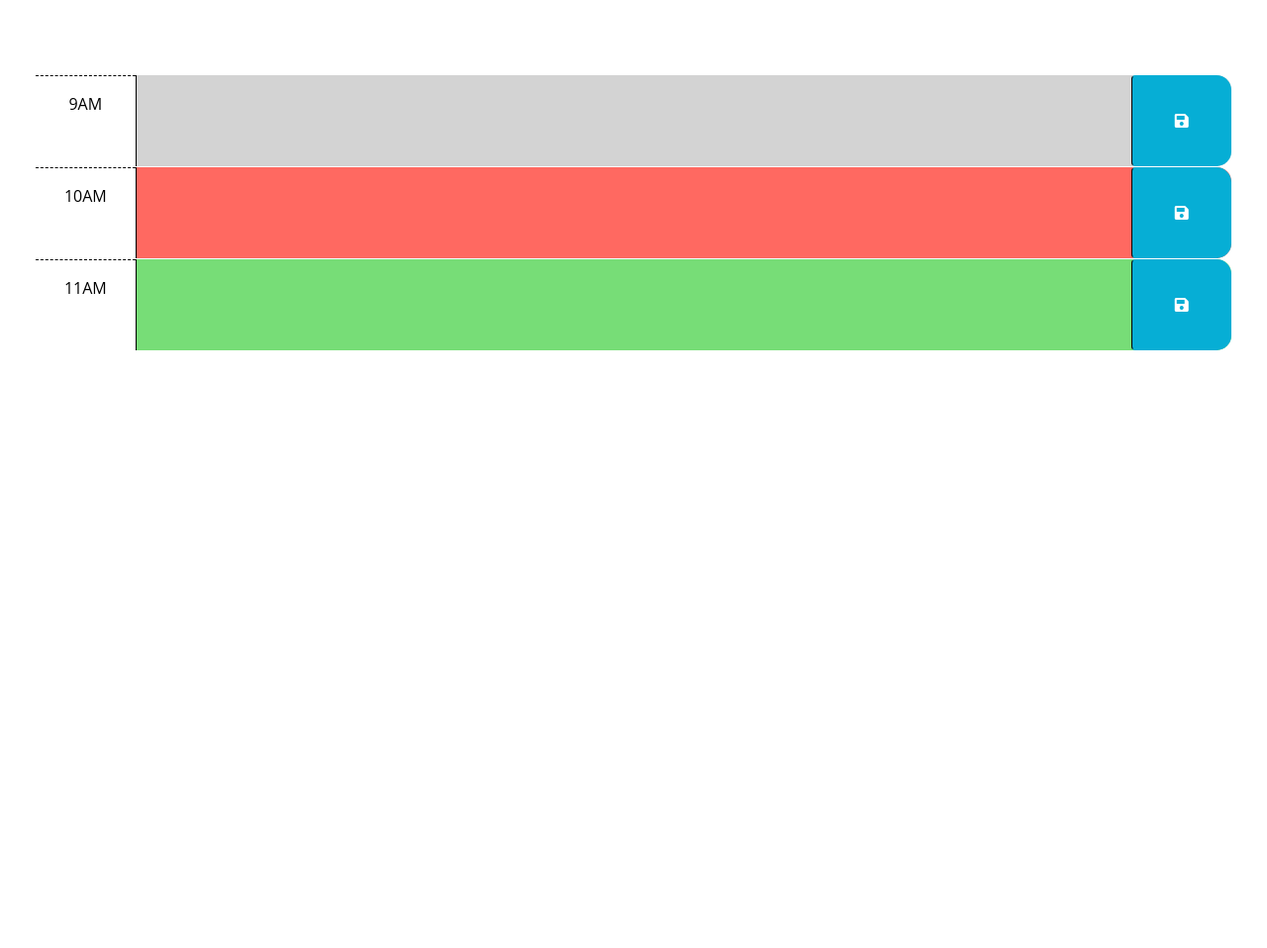
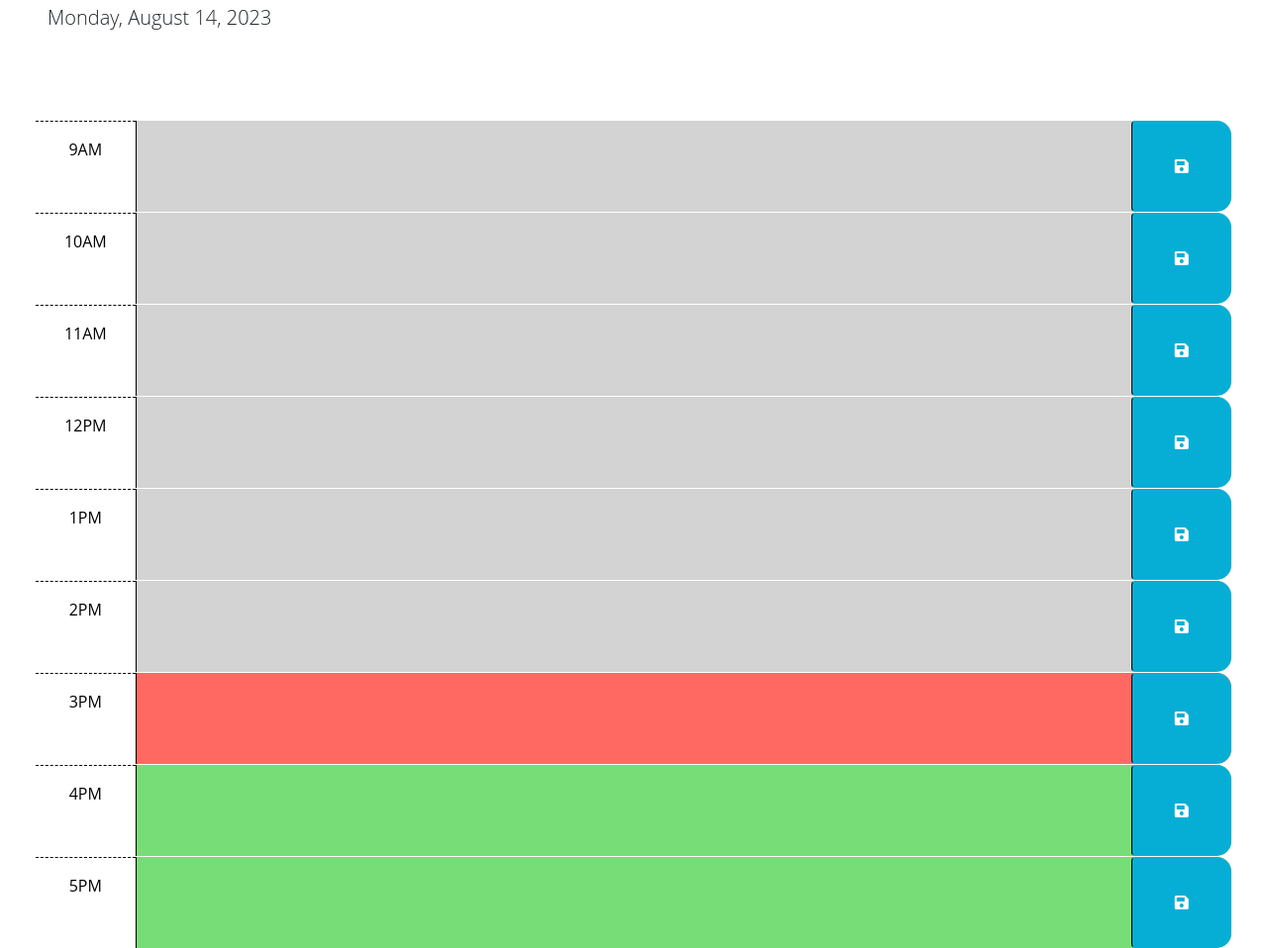
Before and after one commit to chris-godinho/2023-08-14-day-planner, a plain HTML site: page index.html in a window 1280 px wide. Shown: the part 176-1134 px from the top of the page at 99% size. Before the commit the page ends 800 px from the top, so only its background shows below. Drawn offline with nearby package versions, Linux system fonts and the light colour scheme; files that its build step writes are made by us from their sources.

Commit message:
Added date header and hour block coloring

```diff
--- a/assets/scripts/script.js
+++ b/assets/scripts/script.js
@@ -1,6 +1,26 @@
 // Wrap all code that interacts with the DOM in a call to jQuery to ensure that
 // the code isn't run until the browser has finished rendering all the elements
 // in the html.
+
+var currentHour = dayjs().hour();
+
+// Adding current date to the top of page
+$("#currentDay").text(dayjs().format('dddd, MMMM D, YYYY'));
+
+for(i = 9; i < 18; i++) {
+  console.log($("#hour-" + i));
+  if (i < currentHour) {
+    console.log(i + " = Change to PAST");
+    $("#hour-" + i).addClass("past");
+  } else if (i === currentHour) {
+    console.log(i + " = Change to PRESENT");
+    $("#hour-" + i).addClass("present");
+  } else {
+    console.log(i + " = Change to FUTURE");
+    $("#hour-" + i).addClass("future");
+  }
+}
+
 $(function () {
   // TODO: Add a listener for click events on the save button. This code should
   // use the id in the containing time-block as a key to save the user input in
--- a/index.html
+++ b/index.html
@@ -20,7 +20,7 @@
       href="https://fonts.googleapis.com/css2?family=Fira+Sans:wght@400;700&display=swap"
       rel="stylesheet"
     />
-    <link rel="stylesheet" href="style.css" />
+    <link rel="stylesheet" href="./assets/styles/style.css" />
     <title>Work Day Scheduler</title>
   </head>
 
@@ -31,18 +31,8 @@
       <p id="currentDay" class="lead"></p>
     </header>
     <div class="container-fluid px-5">
-      <!-- Use class for "past", "present", and "future" to apply styles to the
-        time-block divs accordingly. The javascript will need to do this by
-        adding/removing these classes on each div by comparing the hour in the
-        id to the current hour. The html provided below is meant to be an example
-        demonstrating how the css provided can be leveraged to create the
-        desired layout and colors. The html below should be removed or updated
-        in the finished product. Remember to delete this comment once the
-        code is implemented.
-        -->
 
-      <!-- Example of a past time block. The "past" class adds a gray background color. -->
-      <div id="hour-9" class="row time-block past">
+      <div id="hour-9" class="row time-block">
         <div class="col-2 col-md-1 hour text-center py-3">9AM</div>
         <textarea class="col-8 col-md-10 description" rows="3"> </textarea>
         <button class="btn saveBtn col-2 col-md-1" aria-label="save">
@@ -50,8 +40,7 @@
         </button>
       </div>
 
-      <!-- Example of a present time block. The "present" class adds a red background color. -->
-      <div id="hour-10" class="row time-block present">
+      <div id="hour-10" class="row time-block">
         <div class="col-2 col-md-1 hour text-center py-3">10AM</div>
         <textarea class="col-8 col-md-10 description" rows="3"> </textarea>
         <button class="btn saveBtn col-2 col-md-1" aria-label="save">
@@ -59,21 +48,71 @@
         </button>
       </div>
 
-      <!-- Example of a future time block. The "future" class adds a green background color. -->
-      <div id="hour-11" class="row time-block future">
+      <div id="hour-11" class="row time-block">
         <div class="col-2 col-md-1 hour text-center py-3">11AM</div>
         <textarea class="col-8 col-md-10 description" rows="3"> </textarea>
         <button class="btn saveBtn col-2 col-md-1" aria-label="save">
           <i class="fas fa-save" aria-hidden="true"></i>
         </button>
       </div>
+
+      <div id="hour-12" class="row time-block">
+        <div class="col-2 col-md-1 hour text-center py-3">12PM</div>
+        <textarea class="col-8 col-md-10 description" rows="3"> </textarea>
+        <button class="btn saveBtn col-2 col-md-1" aria-label="save">
+          <i class="fas fa-save" aria-hidden="true"></i>
+        </button>
+      </div>
+
+      <div id="hour-13" class="row time-block">
+        <div class="col-2 col-md-1 hour text-center py-3">1PM</div>
+        <textarea class="col-8 col-md-10 description" rows="3"> </textarea>
+        <button class="btn saveBtn col-2 col-md-1" aria-label="save">
+          <i class="fas fa-save" aria-hidden="true"></i>
+        </button>
+      </div>
+
+      <div id="hour-14" class="row time-block">
+        <div class="col-2 col-md-1 hour text-center py-3">2PM</div>
+        <textarea class="col-8 col-md-10 description" rows="3"> </textarea>
+        <button class="btn saveBtn col-2 col-md-1" aria-label="save">
+          <i class="fas fa-save" aria-hidden="true"></i>
+        </button>
+      </div>
+
+      <div id="hour-15" class="row time-block">
+        <div class="col-2 col-md-1 hour text-center py-3">3PM</div>
+        <textarea class="col-8 col-md-10 description" rows="3"> </textarea>
+        <button class="btn saveBtn col-2 col-md-1" aria-label="save">
+          <i class="fas fa-save" aria-hidden="true"></i>
+        </button>
+      </div>
+
+      <div id="hour-16" class="row time-block">
+        <div class="col-2 col-md-1 hour text-center py-3">4PM</div>
+        <textarea class="col-8 col-md-10 description" rows="3"> </textarea>
+        <button class="btn saveBtn col-2 col-md-1" aria-label="save">
+          <i class="fas fa-save" aria-hidden="true"></i>
+        </button>
+      </div>
+
+      <div id="hour-17" class="row time-block">
+        <div class="col-2 col-md-1 hour text-center py-3">5PM</div>
+        <textarea class="col-8 col-md-10 description" rows="3"> </textarea>
+        <button class="btn saveBtn col-2 col-md-1" aria-label="save">
+          <i class="fas fa-save" aria-hidden="true"></i>
+        </button>
+      </div>
+
     </div>
 
-    <script src="https://cdnjs.cloudflare.com/ajax/libs/jquery/3.2.1/jquery.min.js"></script>
+
+
+    <script src="https://code.jquery.com/jquery-3.7.0.min.js"></script>
     <script src="https://cdn.jsdelivr.net/npm/dayjs@1.11.3/dayjs.min.js"
     integrity="sha256-iu/zLUB+QgISXBLCW/mcDi/rnf4m4uEDO0wauy76x7U="
     crossorigin="anonymous"></script>
 
-    <script src="script.js"></script>
+    <script src="./assets/scripts/script.js"></script>
   </body>
 </html>
```
